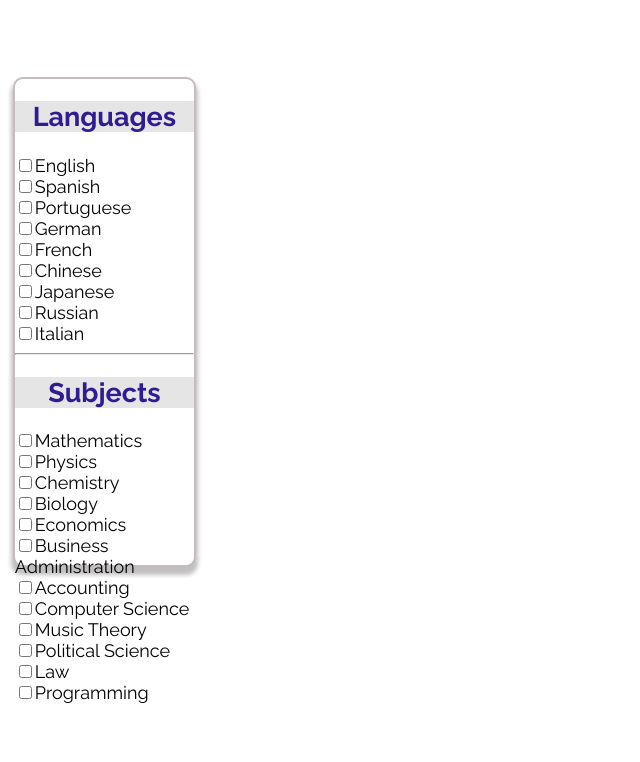
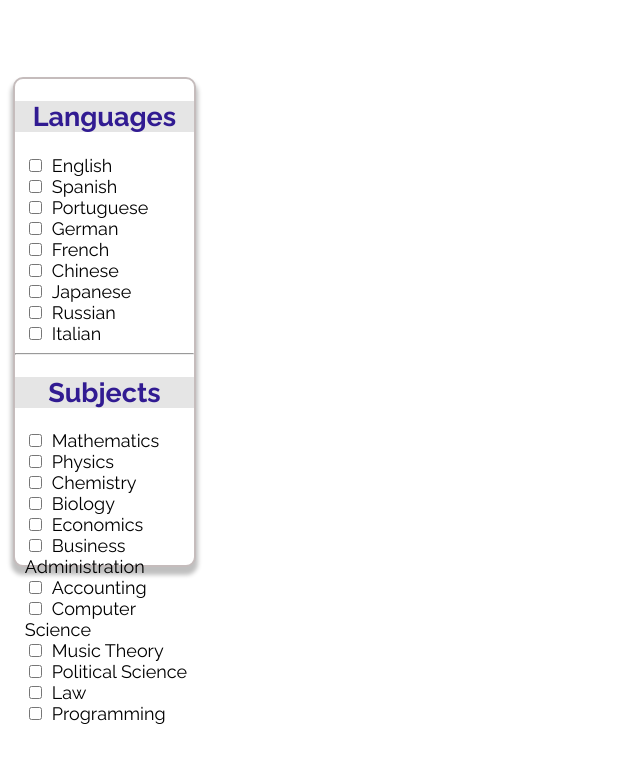
Before and after one commit to Mr-Hache/bidWiz-Frontend, a Next.js app: page /Componets/filterBar in a window 1280 px wide. Shown: the top 762 px of the page, without its empty margins (0-640 px from the left). Built offline with nearby package versions, Linux system fonts and the light colour scheme.

Commit message:
agregamos los nombres de las clases para los estilos en ña filter bar

```diff
--- a/app/Componets/filterBar/page.tsx
+++ b/app/Componets/filterBar/page.tsx
@@ -120,13 +120,14 @@ function FilterBar() {
     <aside className={style.contAside}>
       <h2>Languages</h2>
       {stateLanguagesCheckbox.map((language, index) => (
-        <div key={index}>
+        <div key={index} className={style.filter}>
           <label>
             <input
               type="checkbox"
               name="language"
               value={language.name}
               checked={language.checked}
+              className={style.checkbox}
               onChange={(event) => handleLanguageCheckboxChange(event, index)}
             />
             {language.name}
@@ -137,13 +138,14 @@ function FilterBar() {
 
       <h2>Subjects</h2>
       {stateSubjectsCheckbox.map((subject, index) => (
-        <div key={index}>
+        <div key={index} className={style.filter}>
           <label>
             <input
               type="checkbox"
               name="subject"
               value={subject.name}
               checked={subject.checked}
+              className={style.checkbox}
               onChange={(event) => handleSubjectCheckboxChange(event, index)}
             />
             {subject.name}
```
